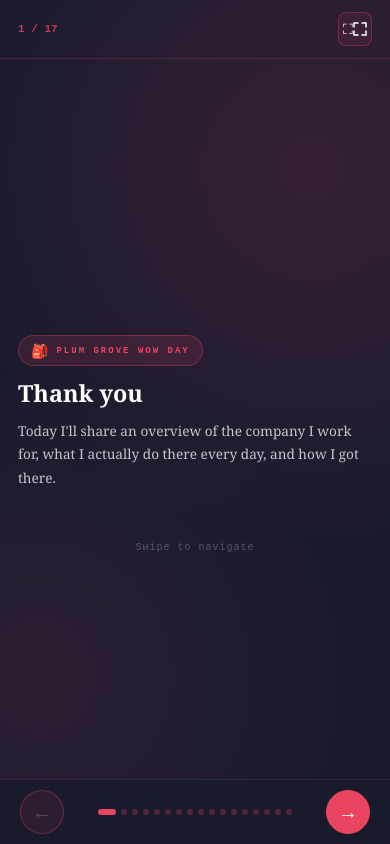
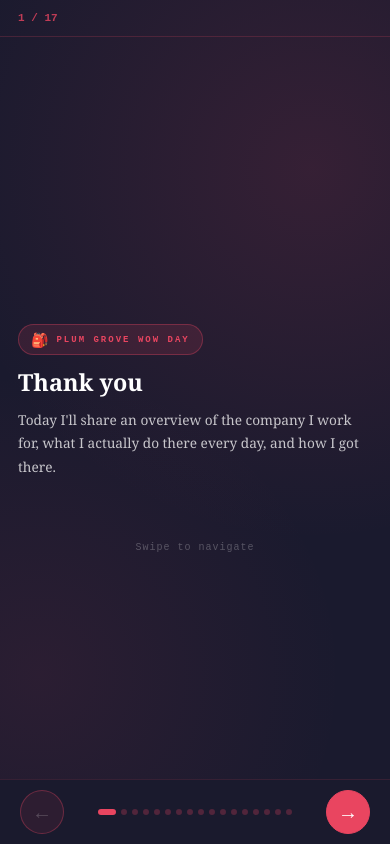
Before and after one commit to palatinescreentime/wowday, a React (Vite) app: page / in a window 390 px wide. Built offline with nearby package versions, Linux system fonts and the light colour scheme.

Commit message:
Update App.jsx

```diff
--- a/src/App.jsx
+++ b/src/App.jsx
@@ -1,14 +1,24 @@
 import { useState, useEffect, useRef, useCallback } from "react";
 
 // 25002500 Mobile detection hook 25002500250025002500250025002500250025002500250025002500250025002500250025002500250025002500250025002500250025002500250025002500250025002500250025002500250025002500250025002500
-const useMobile = () => {
-  const [mobile, setMobile] = useState(window.innerWidth < 768);
+const useDevice = () => {
+  const get = () => ({
+    mobile: window.innerWidth < 1024,
+    landscape: window.innerWidth > window.innerHeight,
+    pwa: window.matchMedia("(display-mode: standalone)").matches ||
+         window.navigator.standalone === true,
+  });
+  const [device, setDevice] = useState(get);
   useEffect(() => {
-    const handler = () => setMobile(window.innerWidth < 768);
+    const handler = () => setDevice(get());
     window.addEventListener("resize", handler);
-    return () => window.removeEventListener("resize", handler);
+    window.addEventListener("orientationchange", handler);
+    return () => {
+      window.removeEventListener("resize", handler);
+      window.removeEventListener("orientationchange", handler);
+    };
   }, []);
-  return mobile;
+  return device;
 };
 
 // ── Logo helper ──────────────────────────────────────────────────────────────
@@ -608,7 +618,8 @@ export default function CareerTimeline() {
   const [animating, setAnimating] = useState(false);
   const [direction, setDirection] = useState("forward");
   const [isFullscreen, setIsFullscreen] = useState(false);
-  const mobile = useMobile();
+  const { mobile, landscape, pwa } = useDevice();
+  const isAirPlay = mobile && landscape; // landscape mobile = AirPlay / screen share
   const touchStartX = useRef(null);
   const touchStartY = useRef(null);
   const containerRef = useRef(null);
@@ -672,8 +683,8 @@ export default function CareerTimeline() {
   }, []);
 
   const slide = slides[current];
-  const pad = mobile ? "16px 18px" : "30px 60px";
-  const topPad = mobile ? "12px 18px" : "18px 40px";
+  const pad = isAirPlay ? "10px 40px" : mobile ? "16px 18px" : "30px 60px";
+  const topPad = isAirPlay ? "8px 40px" : mobile ? "12px 18px" : "18px 40px";
 
   return (
     <div
@@ -737,7 +748,8 @@ export default function CareerTimeline() {
               fontFamily: "monospace", fontWeight: "bold",
             }}>{current + 1} / {totalSlides}</span>
           )}
-          {/* Fullscreen toggle */}
+          {/* Fullscreen toggle — desktop only, PWA is already fullscreen */}
+          {!mobile && (
             <button
               onClick={toggleFullscreen}
               title={isFullscreen ? "Exit fullscreen (F)" : "Go fullscreen (F)"}
@@ -749,7 +761,6 @@ export default function CareerTimeline() {
                 display: "flex", alignItems: "center", justifyContent: "center",
               }}
             >
-            {isFullscreen ? "⛶" : "⛶"}
               <svg width="14" height="14" viewBox="0 0 14 14" fill="none" style={{ display: "block" }}>
                 {isFullscreen
                   ? <path d="M5 1H1v4M9 1h4v4M5 13H1V9M9 13h4V9" stroke="white" strokeWidth="1.5" strokeLinecap="round"/>
@@ -757,6 +768,7 @@ export default function CareerTimeline() {
                 }
               </svg>
             </button>
+          )}
         </div>
       </div>
 
@@ -979,8 +991,8 @@ export default function CareerTimeline() {
         </div>
       )}
 
-      {/* Mobile bottom nav bar */}
-      {mobile && (
+      {/* Mobile bottom nav bar — hide in AirPlay landscape since nav buttons show instead */}
+      {mobile && !isAirPlay && (
         <div style={{
           display: "flex", alignItems: "center", justifyContent: "space-between",
           padding: "10px 20px", borderTop: `1px solid ${slide.accent}22`,
@@ -1018,7 +1030,7 @@ export default function CareerTimeline() {
       )}
 
       {/* Desktop nav buttons */}
-      {!mobile && (
+      {(!mobile || isAirPlay) && (
         <div style={{ position: "fixed", bottom: 68, right: 34, display: "flex", gap: 11, zIndex: 10 }}>
           <button onClick={prev} disabled={current === 0} style={{
             width: 44, height: 44, borderRadius: "50%",
@@ -1037,14 +1049,14 @@ export default function CareerTimeline() {
         </div>
       )}
 
-      {current === 0 && !mobile && (
+      {current === 0 && (!mobile || isAirPlay) && (
         <div style={{
           position: "fixed", bottom: 16, left: "50%", transform: "translateX(-50%)",
           color: "rgba(255,255,255,0.3)", fontSize: 11, fontFamily: "monospace",
           letterSpacing: 1, zIndex: 10,
         }}>Press → or Space to advance • F for fullscreen</div>
       )}
-      {current === 0 && mobile && (
+      {current === 0 && mobile && !isAirPlay && (
         <div style={{
           position: "absolute", top: "50%", left: "50%",
           transform: "translate(-50%, 120px)",
```
Lines whose indentation alone changed are shown as unchanged.
